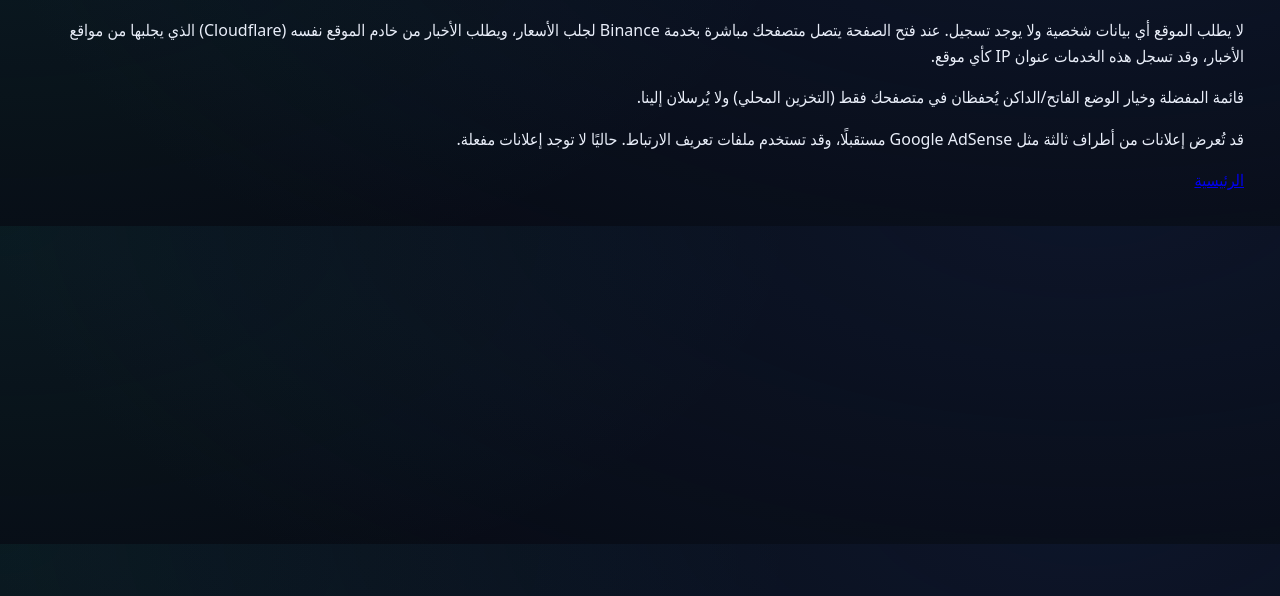
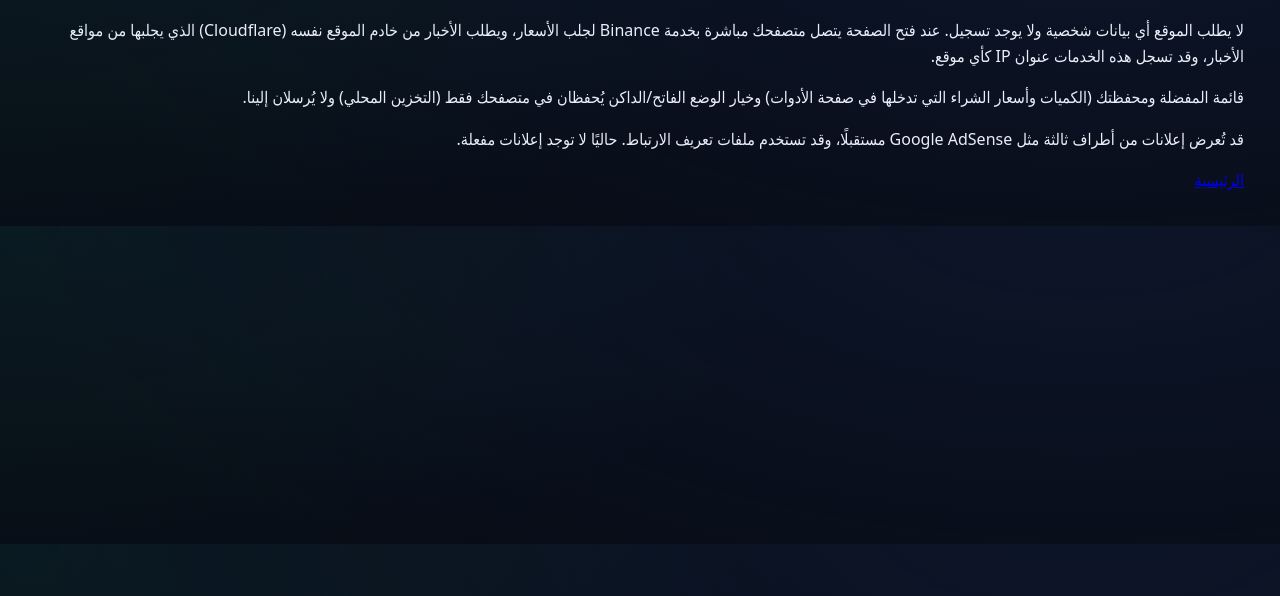
Before and after one commit to VOLT-COIN/mobile-guide-ar, a plain HTML site: page privacy.html in a window 1280 px wide. Shown: the part 92-688 px from the top of the page. Drawn offline with Linux system fonts and the light colour scheme.

Commit message:
Enhance privacy policy details
Updated the privacy policy to include information about saving favorites and wallet data.

```diff
--- a/privacy.html
+++ b/privacy.html
@@ -1,5 +1,5 @@
 <!doctype html><html lang="ar" dir="rtl"><head><meta charset="utf-8"><meta name="viewport" content="width=device-width,initial-scale=1"><title>سياسة الخصوصية</title><link rel="stylesheet" href="style.css"></head><body><main><h1>سياسة الخصوصية</h1>
 <p>لا يطلب الموقع أي بيانات شخصية ولا يوجد تسجيل. عند فتح الصفحة يتصل متصفحك مباشرة بخدمة Binance لجلب الأسعار، ويطلب الأخبار من خادم الموقع نفسه (Cloudflare) الذي يجلبها من مواقع الأخبار، وقد تسجل هذه الخدمات عنوان IP كأي موقع.</p>
-<p>قائمة المفضلة وخيار الوضع الفاتح/الداكن يُحفظان في متصفحك فقط (التخزين المحلي) ولا يُرسلان إلينا.</p>
+<p>قائمة المفضلة ومحفظتك (الكميات وأسعار الشراء التي تدخلها في صفحة الأدوات) وخيار الوضع الفاتح/الداكن يُحفظان في متصفحك فقط (التخزين المحلي) ولا يُرسلان إلينا.</p>
 <p>قد تُعرض إعلانات من أطراف ثالثة مثل Google AdSense مستقبلًا، وقد تستخدم ملفات تعريف الارتباط. حاليًا لا توجد إعلانات مفعلة.</p>
 <p><a href="index.html">الرئيسية</a></p></main></body></html>
```
